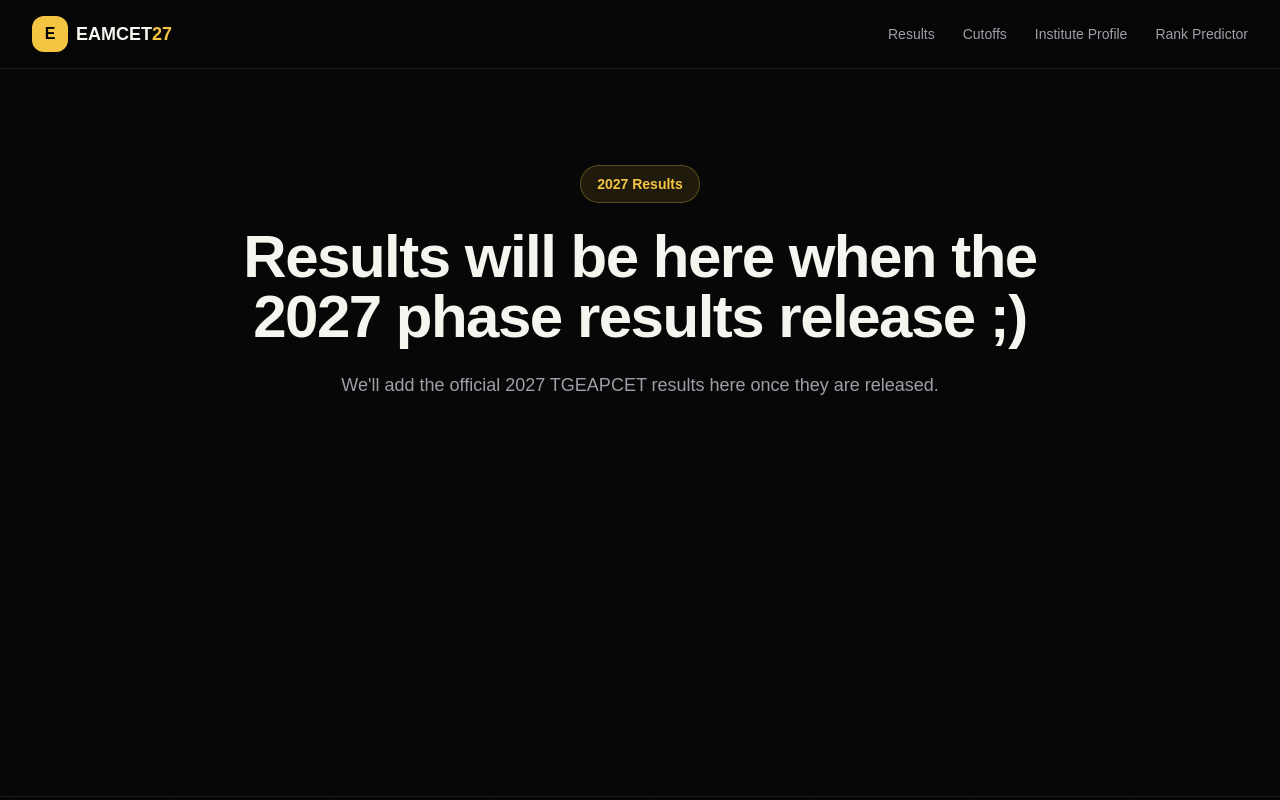
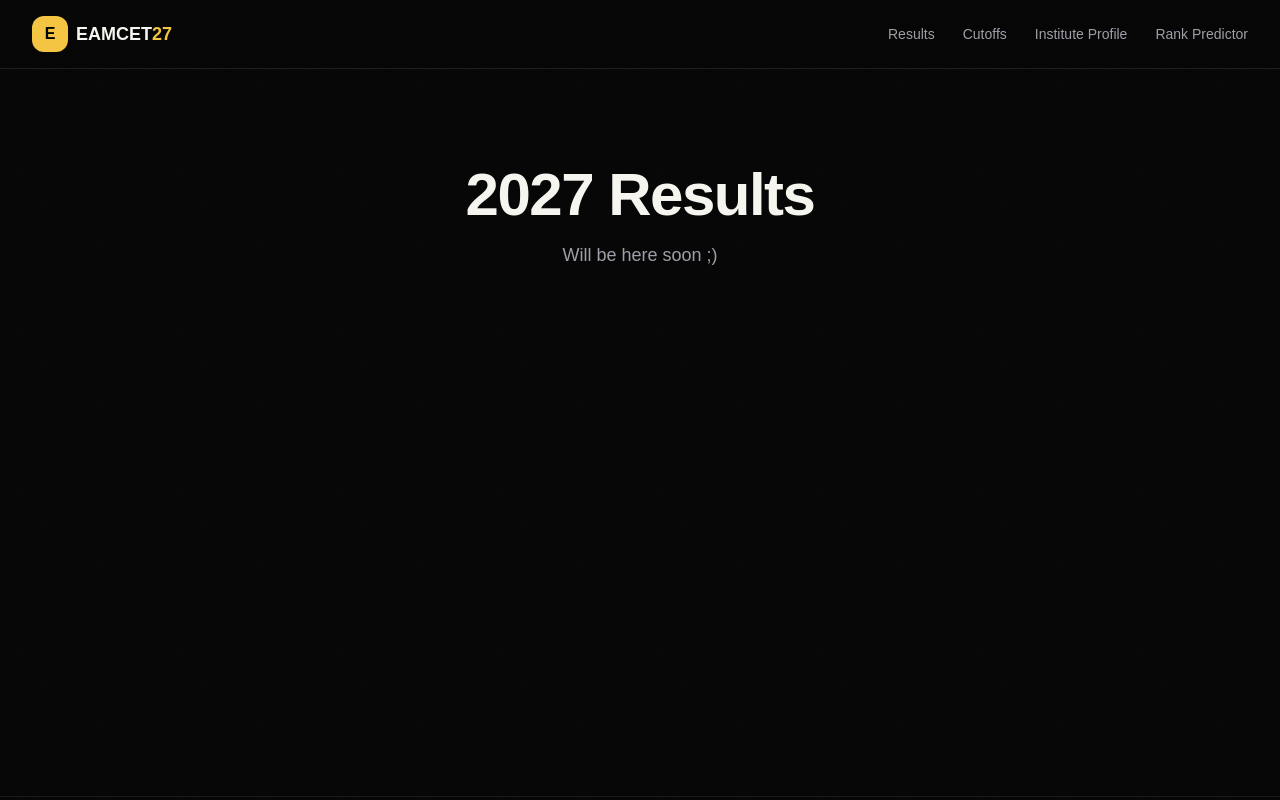
Before and after one commit to AnjaniBeesu/Eamcet-2027, a Next.js app: page /results in a window 1280 px wide. Shown: the top 800 px of the page. Built offline with nearby package versions, Linux system fonts and the light colour scheme.

Commit message:
Simplify 2027 results placeholder

```diff
--- a/app/results/page.tsx
+++ b/app/results/page.tsx
@@ -2,14 +2,11 @@ export default function ResultsPage() {
   return (
     <main className="min-h-[calc(100vh-73px)] px-5 py-24 lg:px-8">
       <div className="mx-auto flex max-w-4xl flex-col items-center justify-center text-center">
-        <div className="mb-6 rounded-full border border-[#f4c542]/30 bg-[#f4c542]/10 px-4 py-2 text-sm font-semibold text-[#f4c542]">
+        <h1 className="text-4xl font-black tracking-tight sm:text-6xl">
           2027 Results
-        </div>
-        <h1 className="text-4xl font-black tracking-tight sm:text-6xl">
-          Results will be here when the 2027 phase results release ;)
         </h1>
-        <p className="mt-6 max-w-2xl text-base leading-7 text-zinc-400 sm:text-lg">
-          We&apos;ll add the official 2027 TGEAPCET results here once they are released.
+        <p className="mt-4 text-base text-zinc-400 sm:text-lg">
+          Will be here soon ;)
         </p>
       </div>
     </main>
```
